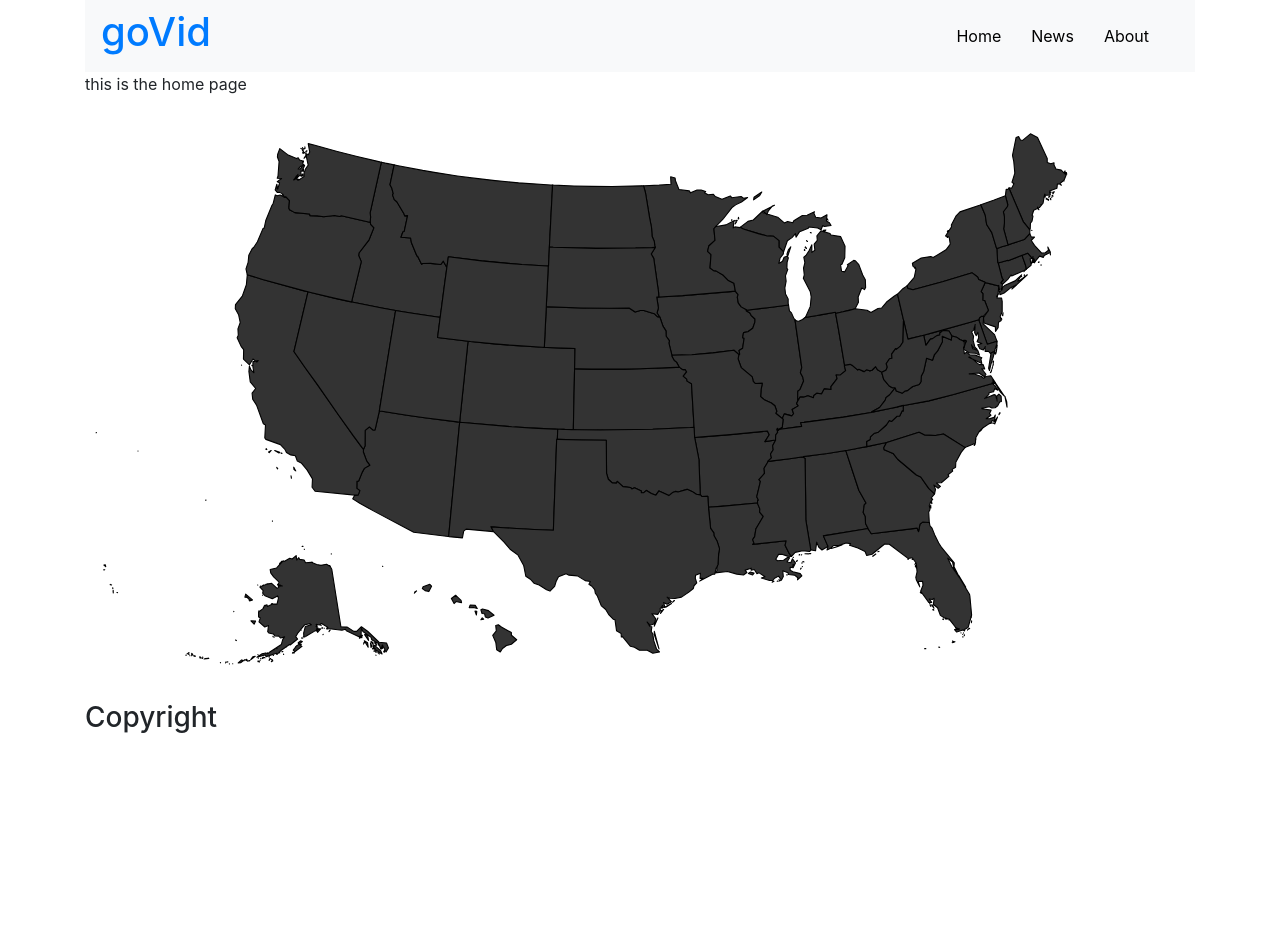
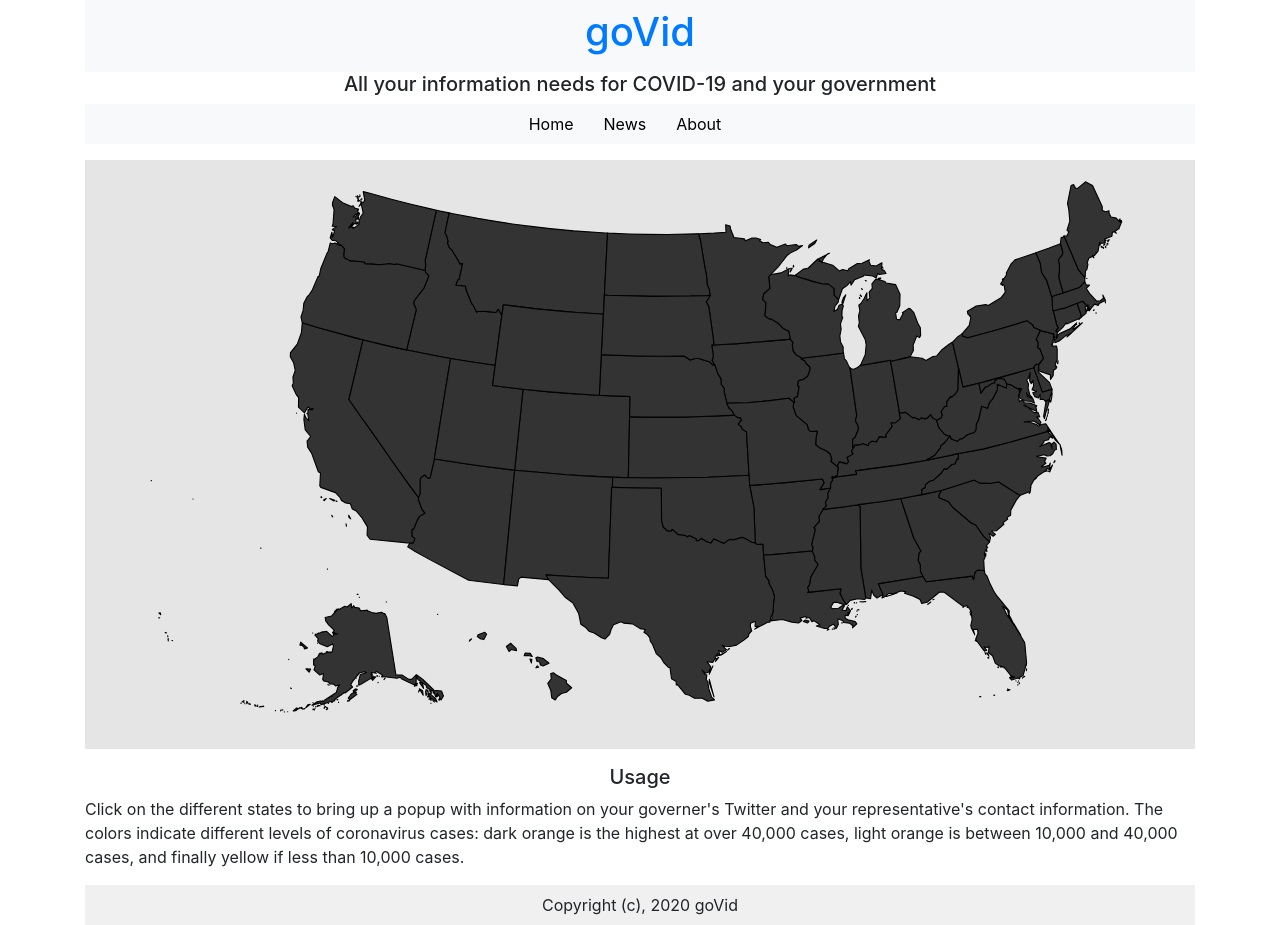
Before and after one commit to OpenHacksGovid/Govid, a React (Create React App) app in the folder my-app/: page / in a window 1280 px wide. Before the commit the page ends 800 px from the top, so only its background shows below. Built offline with nearby package versions, Linux system fonts and the light colour scheme; no server answers.

Commit message:
Updated and cleaned up overall design and content

```diff
--- a/my-app/src/App.css
+++ b/my-app/src/App.css
@@ -24,3 +24,14 @@ svg {
     width: 1000px;
     margin: auto 0;
 }
+
+.footer {
+    position: relative;
+    bottom: 0;
+    margin: 0;
+    width: 100%;
+    height: 40px;
+    line-height: 40px;
+    text-align: center;
+    background-color: #f0f0f0;
+}
--- a/my-app/src/components/Footer/Footer.js
+++ b/my-app/src/components/Footer/Footer.js
@@ -1,9 +1,10 @@
 import React from 'react'
+import 'bootstrap/dist/css/bootstrap.min.css'
 
 function Footer() {
     return (
         <div>
-            <h3>Copyright</h3>
+            <footer className="footer">Copyright (c), 2020 goVid</footer>
         </div>
     )
 }
--- a/my-app/src/components/Header/Header.js
+++ b/my-app/src/components/Header/Header.js
@@ -1,5 +1,4 @@
 import React from 'react'
-//import Nav from '../Navigation/Navigation';
 import Navigation from "../Navigation/Navigation";
 
 function Header() {
--- a/my-app/src/components/Map/Map.css
+++ b/my-app/src/components/Map/Map.css
@@ -29,3 +29,8 @@
     min-width: 100px;
     min-height: 200px;
 }
+
+.map {
+    background: #e5e5e5;
+    width: 100%;
+}
--- a/my-app/src/components/Map/Map.js
+++ b/my-app/src/components/Map/Map.js
@@ -180,7 +180,7 @@ class States extends React.Component {
             Reps Phone
         */
 
-        //->>>Get state cases for coloring & legend
+        //->>>Coloring legend
 
         this.setState({ popup_active:st, popup_x: e.pageX+10, popup_y: e.pageY-100 });
     }
@@ -202,6 +202,7 @@ class States extends React.Component {
             <div>
                 { this.renderPopup() }
                 <svg
+                    className="map"
                     pretty_print="False"
                     viewBox="0 0 1000 589"
                 >
--- a/my-app/src/components/Navigation/About.js
+++ b/my-app/src/components/Navigation/About.js
@@ -4,12 +4,12 @@ function About() {
     return (
         <div>
             <h1>Our Mission</h1>
-            <p>To provide the most data for Covid & Governors actions idk what else to say someone help me </p>
+            <p>goVid's mission is to provide government data for your needs during the COVID-19 pandemic</p>
 
             <h2>About</h2>
-            <p>We created Govid because we kept seeing articles about what cities and counties were doing to implemet proper steps into opening up and safety
-                regulations for everyone living in the area and we wanted to make things simple for the next person that was searching! Here at Govid you can see who
-                is in your House of Rep as well as your governor, a link to their website/Twitter and websites that can give you more information
+            <p>We created goVid because we kept seeing articles about what cities and counties were doing to implemet proper steps toward opening up and implementing safety
+                regulations for everyone living in the area. We wanted to make things simple for the next person that was searching! Here on goVid you can see who
+                your representatives are in both the House of Representatives, the Senate, as well as your governor and their contact information.
             </p>
         </div>
     )
--- a/my-app/src/components/Navigation/Home.js
+++ b/my-app/src/components/Navigation/Home.js
@@ -1,15 +1,17 @@
 import React from 'react';
-
-//import Body from './components/Body/Body';
-//import Navigation from "./components/Navigation/Navigation";
 import Map from "../Map/Map";
 
 function Home() {
     return (
         <div className="Home">
             <div>
-                <p>this is the home page</p>
                 <Map />
+                <h5 className="pt-3 text-center">
+                    Usage
+                </h5>
+                <p>
+                    Click on the different states to bring up a popup with information on your governer's Twitter and your representative's contact information. The colors indicate different levels of coronavirus cases: dark orange is the highest at over 40,000 cases, light orange is between 10,000 and 40,000 cases, and finally yellow if less than 10,000 cases.
+                </p>
             </div>
         </div>
     );
--- a/my-app/src/components/Navigation/Navigation.js
+++ b/my-app/src/components/Navigation/Navigation.js
@@ -11,8 +11,11 @@ class Nav extends React.Component {
             <Router>
             <div >
                 <nav className="navbar navbar-expand-lg navbar-light bg-light">
-                    <h1 className="mr-auto"><Link to="/">goVid</Link></h1>
-                    <ul className="navbar-nav ml">
+                    <h1 className="mx-auto text-center"><Link to="/">goVid</Link></h1>
+                </nav>
+                <h5 className="text-center">All your information needs for COVID-19 and your government</h5>
+                <nav className="mb-3 navbar navbar-expand-lg navbar-light bg-light">
+                    <ul className="navbar-nav mx-auto">
                         <li className="navbar-item"><Link to="/">Home</Link></li>
                         <li className="navbar-item"><Link to="/news">News</Link></li>
                         <li className="navbar-item"><Link to="/about">About</Link></li>
```
Also changed, not shown: my-app/src/components/Body/Body.js (deleted, +0 -10 lines), my-app/src/components/Body/us.svg (deleted).
